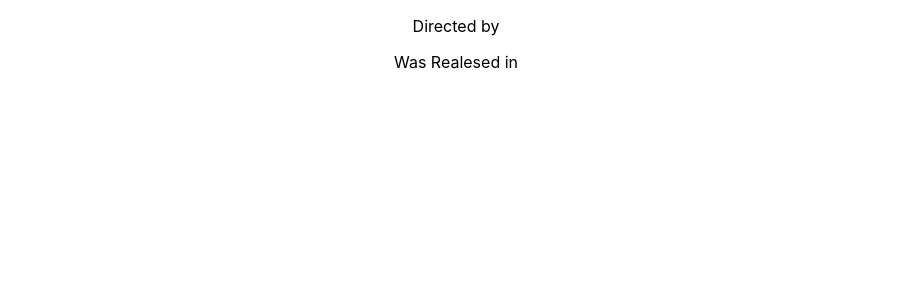
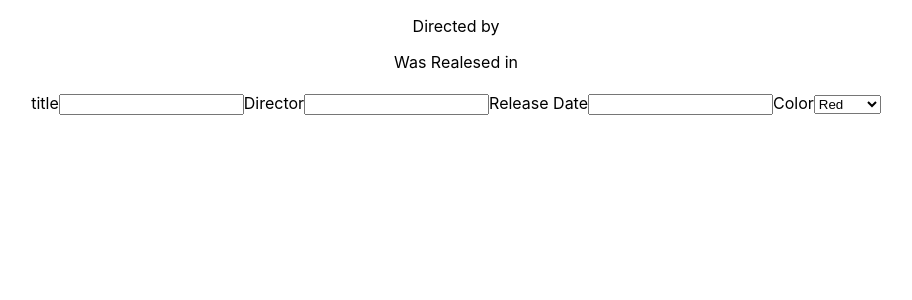
Before and after one commit to Cliffmax85/movie-list-maker, a React (Create React App) app: page / in a window 1280 px wide. Shown: the top 300 px of the page, without its empty margins (184-1096 px from the left). Built offline with nearby package versions, Linux system fonts and the light colour scheme.

Commit message:
fixed mixed up movie form in appjs

```diff
--- a/src/App.js
+++ b/src/App.js
@@ -1,6 +1,7 @@
 import './App.css';
 import Movie from './Movie';
 import { useState } from 'react';
+import MovieForm from './MovieForm';
 
 function App() {
 
@@ -33,14 +34,28 @@ function App() {
   }
   return (
     <div className="App">
+      <div>
         <Movie movie={{
           color: movieFormColor,
           director: movieFormDirector,
           year: movieFormYear,
           title: movieFormTitle,
         }}/>
+      </div>
+      <MovieForm
+        submitMovie={submitMovie}
+        movieFormTitle={movieFormTitle}
+        setMovieFormTitle={setMovieFormTitle}
+        movieFormDirector={movieFormDirector}
+        setMovieFormDirector={setMovieFormDirector}
+        movieFormYear={movieFormYear}
+        setMovieFormYear={setMovieFormYear}
+        movieFormColor={setMovieFormColor}
+        setMovieFormColor={setMovieFormColor}
 
+      />
     </div>
+
   );
 }
 
--- /dev/null
+++ b/src/MovieForm.js
@@ -0,0 +1,32 @@
+import React from 'react';
+
+export default function MovieForm(props) {
+  return (
+    <div className='movie-form-container'>
+      <form className='movie-form' onSubmit={props.submitMovie}>
+        <label>
+            title
+          <input required value={props.movieFormTitle} onChange={e => props.setMovieFormTitle(e.target.value)}/>
+        </label>
+        <label>
+            Director
+          <input required value={props.movieFormDirector} onChange={e => props.setMovieFormDirector(e.target.value)}/>
+        </label>
+        <label>
+            Release Date
+          <input required value={props.movieFormYear} onChange={e => props.setMovieFormYear(e.target.value)}/>
+        </label>
+        <label>
+            Color
+          <select required value={props.movieFormColor} onChange={e => props.setMovieFormColor(e.target.value)}>
+            <option value="red">Red</option>
+            <option value="blue">Blue</option>
+            <option value="orange">Orange</option>
+            <option value="yellow">Yellow</option>
+            <option value="pink">Pink</option>
+          </select>
+        </label>
+      </form>
+    </div>
+  );
+}
```
Lines whose indentation alone changed are shown as unchanged.
